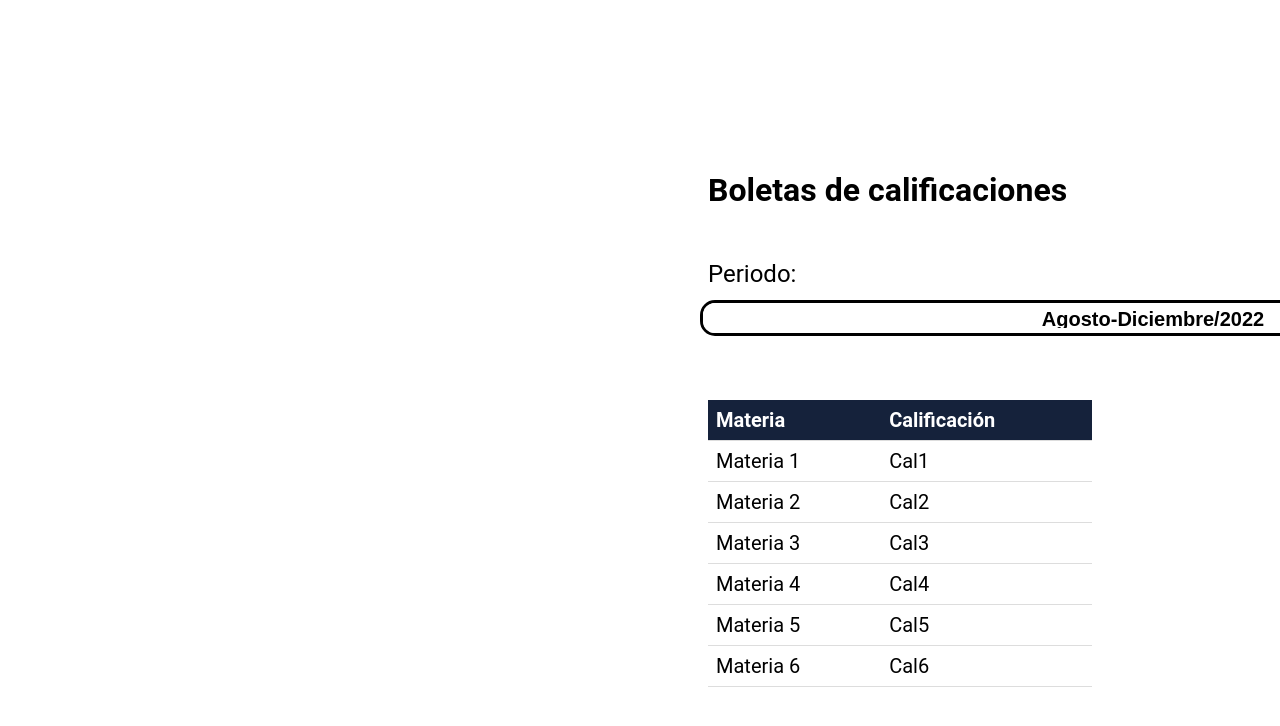
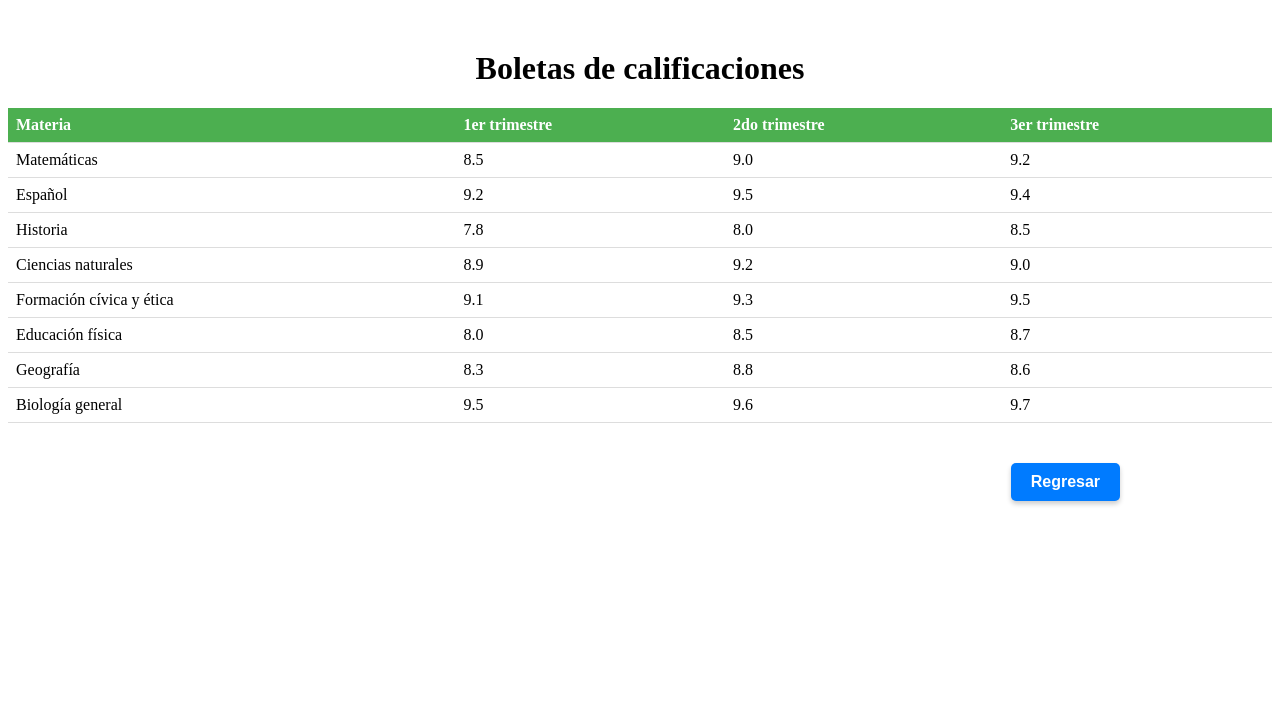
Before and after one commit to LuisMartinRX20/SGER, a PHP site: page /PHP/boletas_calificaciones.php in a window 1280 px wide. Shown: the top 726 px of the page. Run offline with PHP 8.4, Linux system fonts and the light colour scheme.

Commit message:
modificaciones de interfaces

```diff
--- a/CSS/estilos.css
+++ b/CSS/estilos.css
@@ -24,27 +24,7 @@ h1 {
     border: 1px solid #ccc;
 }
 
-.reinscripcion_titulo{
-    width: 400px;
-    height: 90px;
-    background-color: #94938A;
-    border: 1px solid #ccc;
-    text-align: center;
-    position: relative;
-    top: 250px;
-    left: 500px;
-}
-.reinscripcion_datos{
-    width: 700px;
-    height: 300px;
-    background-color: #15223B;
-    border: 1px solid #ccc;
-    text-align: left;
-    color: #f2f2f2;
-    position: relative;
-    top: 260px;
-    left: 500px;
-}
+
 
 .btn_reinscribir{
     background-color: #14A9D4;
--- a/PHP/boletas_calificaciones.php
+++ b/PHP/boletas_calificaciones.php
@@ -1,64 +1,127 @@
-<!DOCTYPE html>
-<html lang="en">
+<html>
     <head>
-    <meta charset="UTF-8">
-    <meta http-equiv="X-UA-Compatible" content="IE=edge">
-    <meta name="viewport" content="width=device-width, initial-scale=1.0">
-    <title>boletas</title>
-    <link rel="stylesheet" href="../CSS/estilos.css">
+        <title>Calificaciones</title>
+        <style>
+               table {
+                border-collapse: collapse;
+                width: 100%;
+                margin-bottom: 20px;
+                }
+                th, td {
+                    text-align: left;
+                    padding: 8px;
+                    border-bottom: 1px solid #ddd;
+                }
+                th {
+                    background-color: #4CAF50;
+                    color: white;
+                }
+                h1 {
+                    text-align: center;
+                    margin-top: 50px;
+                }
+                .container {
+                    max-width: 800px;
+                    margin: 0 auto;
+                }
+                .Butoon button[type="submit"] {
+                    display: flex;
+                    margin-left: 50%;
+                    margin-top: 20px;
+                    padding: 10px 20px;
+                    font-size: 16px;
+                    font-weight: bold;
+                    color: #fff;
+                    background-color: #007bff;
+                    border: none;
+                    border-radius: 5px;
+                    box-shadow: 0 3px 5px rgba(0,0,0,0.2);
+                    cursor: pointer;
+                    transition: background-color 0.2s ease-in-out, box-shadow 0.2s ease-in-out;
+                }
+
+                .Butoon button[type="submit"]:hover {
+                    background-color: #0069d9;
+                    box-shadow: 0 5px 7px rgba(0,0,0,0.3);
+                    text-decoration: none;
+                }
+                .regresar{
+                    text-decoration: none;
+                }
+                .modificar{
+                    text-decoration: none;
+                }
+                .Butoon{
+                    display: flex;
+                    margin-left: 75%;
+                }
+        </style>
     </head>
     <body>
-
-
-<div class="custom-select">
-    <select>
-      <option value="opcion1">Agosto-Diciembre/2022</option>
-      <option value="opcion2">Febrero-Julio/2023</option>
-      <option value="opcion3">Agosto-Diciembre/2023</option>
-    </select>
-  </div>
-
-    <div class="calificaciones">
-
-    <h1 class="titulo_boletas">Boletas de calificaciones</h1>
-
-    <h2 class="titulo_periodo">Periodo:</h2>
-
-    <button class = "btn_buscar_periodo">BUSCAR</button>
+    <div class="contenido">
+        <div class="contenido_principal" id="contenido_menu">
+        <div class="contenido_principal_header" id="contenido_menu_header">
+            <h1>Boletas de calificaciones</h1>
 		<table>
-  <thead>
 			<tr>
 				<th>Materia</th>
-      <th>Calificación</th>
-    </tr>
-  </thead>
-  <tbody>
-    <tr>
-      <td>Materia 1</td>
-      <td>Cal1</td>
+				<th>1er trimestre</th>
+				<th>2do trimestre</th>
+				<th>3er trimestre</th>
 			</tr>
 			<tr>
-      <td>Materia 2</td>
-      <td>Cal2</td>
+				<td>Matemáticas</td>
+				<td>8.5</td>
+				<td>9.0</td>
+				<td>9.2</td>
 			</tr>
 			<tr>
-      <td>Materia 3</td>
-      <td>Cal3</td>
+				<td>Español</td>
+				<td>9.2</td>
+				<td>9.5</td>
+				<td>9.4</td>
 			</tr>
 			<tr>
-      <td>Materia 4</td>
-      <td>Cal4</td>
+				<td>Historia</td>
+					<td>7.8</td>
+					<td>8.0</td>
+				<td>8.5</td>
 			</tr>
 			<tr>
-      <td>Materia 5</td>
-      <td>Cal5</td>
+				<td>Ciencias naturales</td>
+				<td>8.9</td>
+				<td>9.2</td>
+				<td>9.0</td>
 			</tr>
 			<tr>
-      <td>Materia 6</td>
-      <td>Cal6</td>
+				<td>Formación cívica y ética</td>
+				<td>9.1</td>
+				<td>9.3</td>
+				<td>9.5</td>
 			</tr>
-  </tbody>
+			<tr>
+				<td>Educación física</td>
+				<td>8.0</td>
+				<td>8.5</td>
+				<td>8.7</td>
+			</tr>
+			<tr>
+				<td>Geografía</td>
+				<td>8.3</td>
+				<td>8.8</td>
+				<td>8.6</td>
+			</tr>
+			<tr>
+				<td>Biología general</td>
+				<td>9.5</td>
+				<td>9.6</td>
+				<td>9.7</td>
+			</tr>
 		</table>
+        <div class="Butoon">
+            <div>
+            <a class="regresar" href="../PHP/bienvenida.php"><button type="submit">Regresar</button></a>
+            </div>
         </div>
     </body>
 </html>
```
Also changed, not shown: CSS/formulario.css (added, +116 -0 lines), PHP/conexion.php (added, +13 -0 lines), PHP/reinscripcion.php (+78 -10 lines), PHP/subir_tarea.php (+26 -28 lines), PHP/tarea.php (added, +26 -0 lines). Lines whose indentation alone changed are shown as unchanged.
